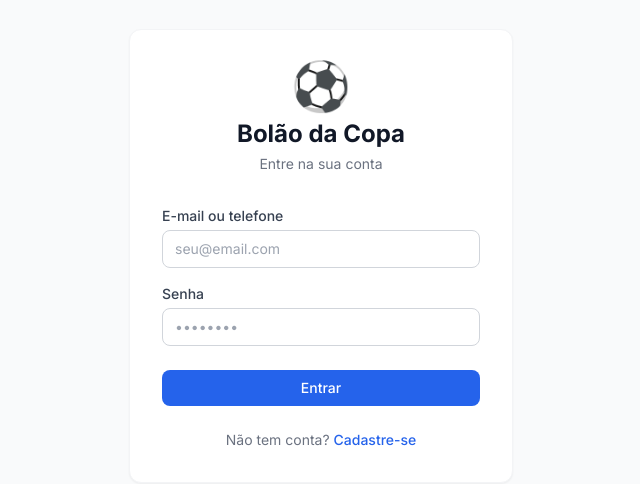
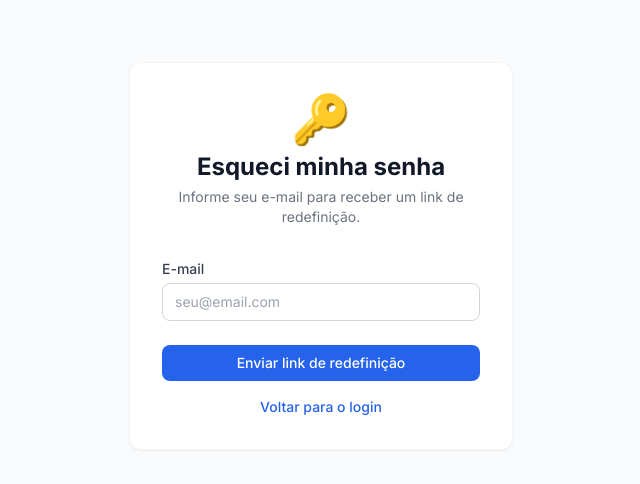
Before and after one commit to paulosales/bolao-frontend, a React (Vite) app: page /forgot-password in a window 1280 px wide. Before the commit this address led to /login. Shown: the part 144-628 px from the top of the page, without its empty margins (319-959 px from the left). Built offline with nearby package versions, Linux system fonts and the light colour scheme; no server answers.

Commit message:
adding password reset feature

```diff
--- a/src/App.tsx
+++ b/src/App.tsx
@@ -7,6 +7,8 @@ import Layout from './components/layout/Layout'
 import PrivateRoute from './components/layout/PrivateRoute'
 import LoginPage from './pages/Auth/LoginPage'
 import RegisterPage from './pages/Auth/RegisterPage'
+import ForgotPasswordPage from './pages/Auth/ForgotPasswordPage'
+import ResetPasswordPage from './pages/Auth/ResetPasswordPage'
 import DashboardPage from './pages/Dashboard/DashboardPage'
 import CreatePoolPage from './pages/Pool/CreatePoolPage'
 import PoolDetailPage from './pages/Pool/PoolDetailPage'
@@ -35,6 +37,8 @@ export default function App() {
         {/* Public routes without layout */}
         <Route path="/login" element={<LoginPage />} />
         <Route path="/register" element={<RegisterPage />} />
+        <Route path="/forgot-password" element={<ForgotPasswordPage />} />
+        <Route path="/reset-password/:token" element={<ResetPasswordPage />} />
         <Route path="/convite/:token" element={<AcceptInvitePage />} />
 
         {/* Routes with shared layout */}
--- /dev/null
+++ b/src/pages/Auth/ForgotPasswordPage.tsx
@@ -0,0 +1,85 @@
+import { useState } from 'react'
+import { Link } from 'react-router-dom'
+import { useForm } from 'react-hook-form'
+import { toast } from 'react-toastify'
+import { authService } from '../../services/authService'
+import Input from '../../components/common/Input'
+import Button from '../../components/common/Button'
+
+interface FormValues {
+  email: string
+}
+
+export default function ForgotPasswordPage() {
+  const [sent, setSent] = useState(false)
+  const [loading, setLoading] = useState(false)
+
+  const {
+    register,
+    handleSubmit,
+    formState: { errors },
+  } = useForm<FormValues>()
+
+  async function onSubmit(data: FormValues) {
+    setLoading(true)
+    try {
+      await authService.forgotPassword(data.email)
+      setSent(true)
+    } catch (err: any) {
+      const msg =
+        err?.response?.data?.error ?? 'Erro ao enviar e-mail. Tente novamente.'
+      toast.error(msg)
+    } finally {
+      setLoading(false)
+    }
+  }
+
+  return (
+    <div className="min-h-screen flex items-center justify-center bg-gray-50 px-4">
+      <div className="card w-full max-w-sm p-6 sm:p-8">
+        <div className="text-center mb-8">
+          <span className="text-5xl">🔑</span>
+          <h1 className="text-2xl font-bold text-gray-900 mt-2">Esqueci minha senha</h1>
+          <p className="text-sm text-gray-500 mt-1">
+            Informe seu e-mail para receber um link de redefinição.
+          </p>
+        </div>
+
+        {sent ? (
+          <div className="text-center space-y-4">
+            <p className="text-green-700 bg-green-50 border border-green-200 rounded-lg px-4 py-3 text-sm">
+              ✅ E-mail enviado! Verifique sua caixa de entrada e siga as instruções para redefinir
+              sua senha. O link expira em 1 hora.
+            </p>
+            <Link to="/login" className="block text-sm text-primary-600 hover:underline font-medium">
+              Voltar para o login
+            </Link>
+          </div>
+        ) : (
+          <form onSubmit={handleSubmit(onSubmit)} className="flex flex-col gap-4">
+            <Input
+              label="E-mail"
+              type="email"
+              placeholder="seu@email.com"
+              error={errors.email?.message}
+              {...register('email', {
+                required: 'Obrigatório',
+                pattern: { value: /\S+@\S+\.\S+/, message: 'E-mail inválido' },
+              })}
+            />
+
+            <Button type="submit" loading={loading} className="w-full mt-2">
+              Enviar link de redefinição
+            </Button>
+
+            <p className="text-center text-sm text-gray-500">
+              <Link to="/login" className="text-primary-600 hover:underline font-medium">
+                Voltar para o login
+              </Link>
+            </p>
+          </form>
+        )}
+      </div>
+    </div>
+  )
+}
--- a/src/pages/Auth/LoginPage.tsx
+++ b/src/pages/Auth/LoginPage.tsx
@@ -57,6 +57,12 @@ export default function LoginPage() {
             {...register('password', { required: 'Obrigatório' })}
           />
 
+          <div className="text-right -mt-2">
+            <Link to="/forgot-password" className="text-xs text-primary-600 hover:underline">
+              Esqueci minha senha
+            </Link>
+          </div>
+
           {error && <p className="text-sm text-red-600 text-center">{error}</p>}
 
           <Button type="submit" loading={loading} className="w-full mt-2">
--- /dev/null
+++ b/src/pages/Auth/ResetPasswordPage.tsx
@@ -0,0 +1,88 @@
+import { useState } from 'react'
+import { Link, useNavigate, useParams } from 'react-router-dom'
+import { useForm } from 'react-hook-form'
+import { toast } from 'react-toastify'
+import { authService } from '../../services/authService'
+import Input from '../../components/common/Input'
+import Button from '../../components/common/Button'
+
+interface FormValues {
+  password: string
+  confirmPassword: string
+}
+
+export default function ResetPasswordPage() {
+  const { token } = useParams<{ token: string }>()
+  const navigate = useNavigate()
+  const [loading, setLoading] = useState(false)
+
+  const {
+    register,
+    handleSubmit,
+    watch,
+    formState: { errors },
+  } = useForm<FormValues>()
+
+  async function onSubmit(data: FormValues) {
+    if (!token) {
+      toast.error('Link inválido.')
+      return
+    }
+    setLoading(true)
+    try {
+      await authService.resetPassword(token, data.password)
+      toast.success('Senha redefinida com sucesso! Faça login.')
+      navigate('/login')
+    } catch (err: any) {
+      const msg = err?.response?.data?.error ?? 'Erro ao redefinir senha. O link pode ter expirado.'
+      toast.error(msg)
+    } finally {
+      setLoading(false)
+    }
+  }
+
+  return (
+    <div className="min-h-screen flex items-center justify-center bg-gray-50 px-4">
+      <div className="card w-full max-w-sm p-6 sm:p-8">
+        <div className="text-center mb-8">
+          <span className="text-5xl">🔐</span>
+          <h1 className="text-2xl font-bold text-gray-900 mt-2">Nova senha</h1>
+          <p className="text-sm text-gray-500 mt-1">Defina uma nova senha para sua conta.</p>
+        </div>
+
+        <form onSubmit={handleSubmit(onSubmit)} className="flex flex-col gap-4">
+          <Input
+            label="Nova senha"
+            type="password"
+            placeholder="••••••••"
+            error={errors.password?.message}
+            {...register('password', {
+              required: 'Obrigatório',
+              minLength: { value: 6, message: 'Mínimo 6 caracteres' },
+            })}
+          />
+          <Input
+            label="Confirmar senha"
+            type="password"
+            placeholder="••••••••"
+            error={errors.confirmPassword?.message}
+            {...register('confirmPassword', {
+              required: 'Obrigatório',
+              validate: (v) => v === watch('password') || 'As senhas não coincidem',
+            })}
+          />
+
+          <Button type="submit" loading={loading} className="w-full mt-2">
+            Redefinir senha
+          </Button>
+
+          <p className="text-center text-sm text-gray-500">
+            <Link to="/login" className="text-primary-600 hover:underline font-medium">
+              Voltar para o login
+            </Link>
+          </p>
+        </form>
+      </div>
+    </div>
+  )
+}
--- a/src/services/authService.ts
+++ b/src/services/authService.ts
@@ -42,4 +42,12 @@ export const authService = {
     const res = await api.post<AuthResponse>('/auth/refresh')
     return res.data
   },
+
+  async forgotPassword(email: string): Promise<void> {
+    await api.post('/auth/forgot-password', { email })
+  },
+
+  async resetPassword(token: string, password: string): Promise<void> {
+    await api.post('/auth/reset-password', { token, password })
+  },
 }
```
